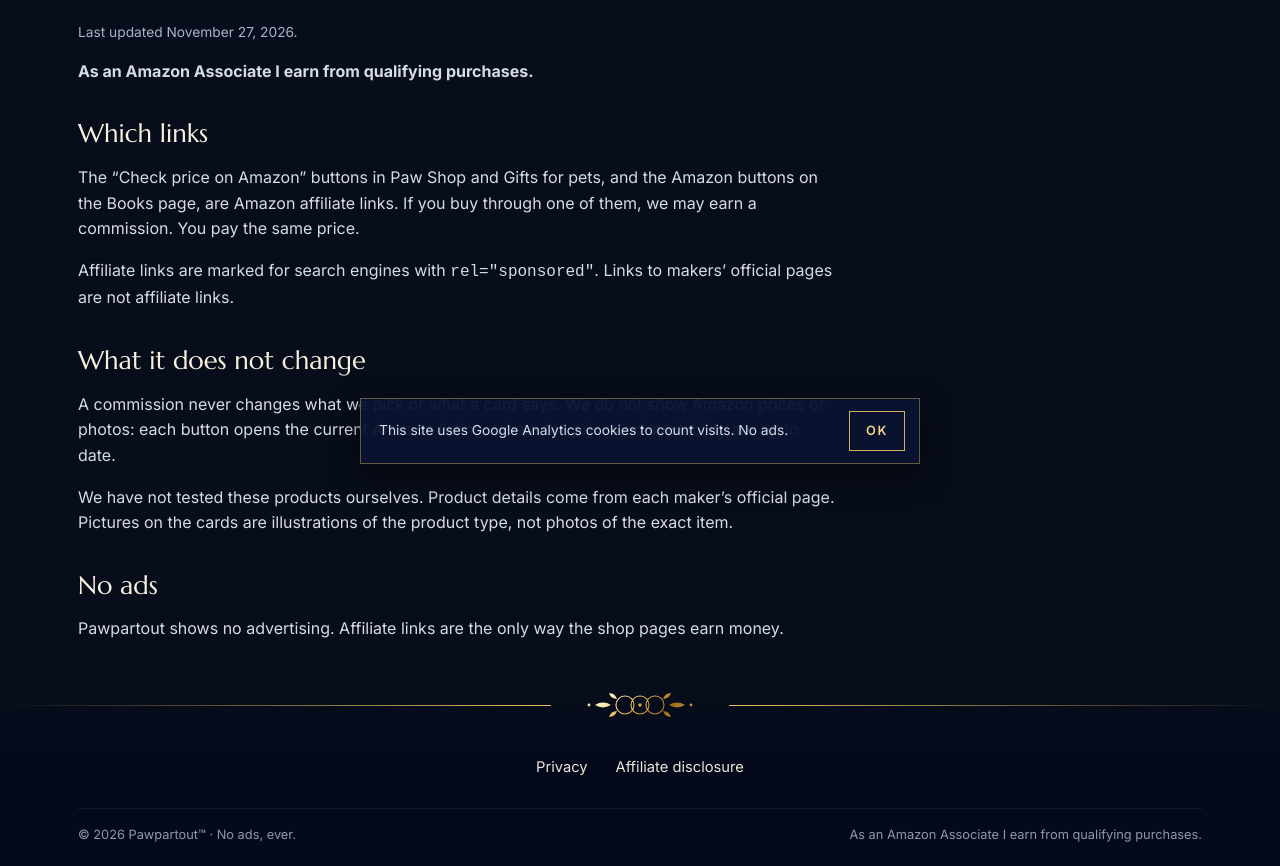
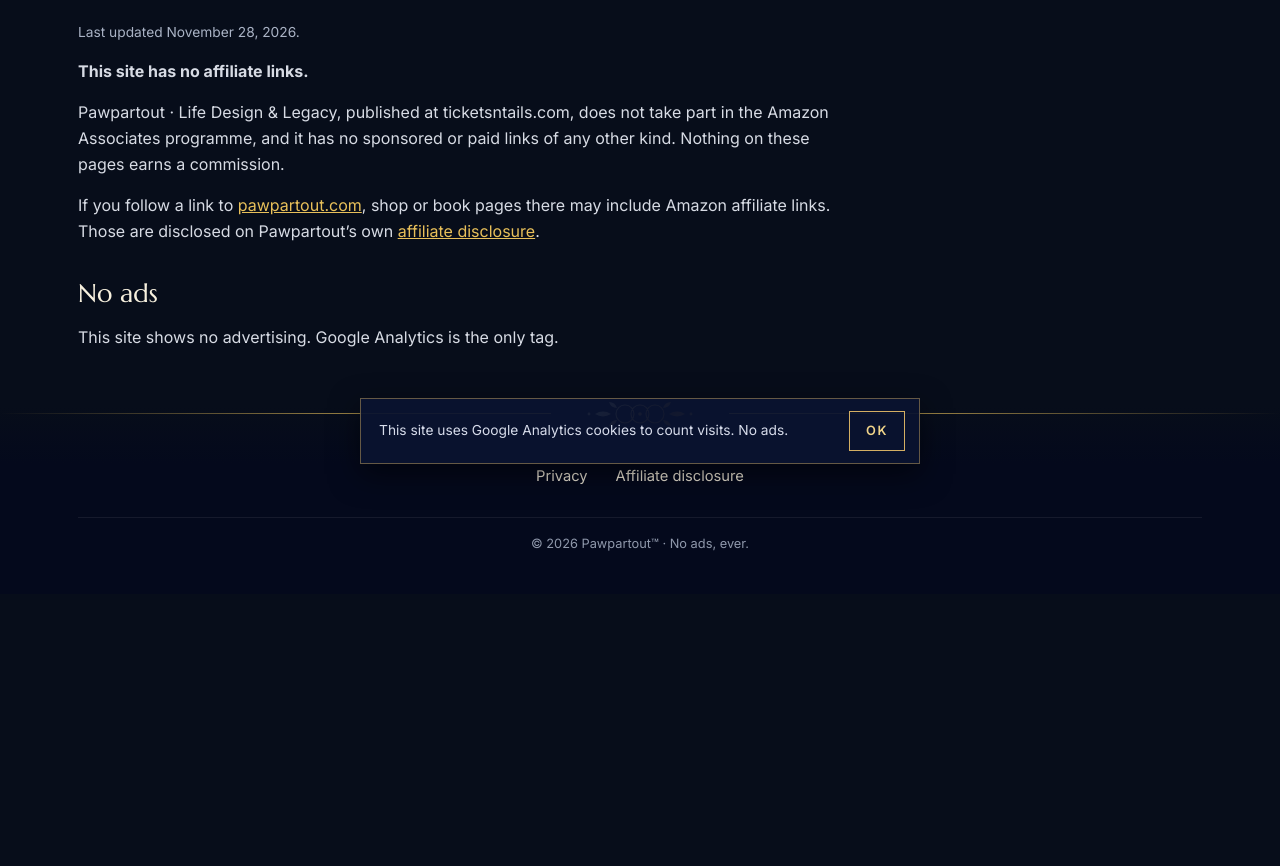
Before and after one commit to leejaeml2309-alt/ticketsntails-site, a plain HTML site: page affiliate-disclosure/index.html in a window 1280 px wide. Shown: the part 324-1190 px from the top of the page. After the commit the page ends 918 px from the top, so only its background shows below. Drawn offline with Linux system fonts and the light colour scheme.

Commit message:
Preview fixes: drop Amazon footer line, distinct Lili linocut, update dated copy.
Remove the Amazon Associates sentence from every TNT footer (this site has
no Amazon links). Keep /affiliate-disclosure/ and rewrite it to say there
are no affiliate links here. Replace the reused Meet Future crop on the
Legacy card with a new linocut of Lili alone beside a bowl. Retarget the
dated Meet Future sentences and point checklist and camping notes to their
live destinations.

```diff
--- a/affiliate-disclosure/index.html
+++ b/affiliate-disclosure/index.html
@@ -4,10 +4,10 @@
 <meta charset="utf-8">
 <meta name="viewport" content="width=device-width,initial-scale=1">
 <title>Affiliate disclosure · Pawpartout</title>
-<meta name="description" content="How Pawpartout earns from Amazon affiliate links on its shop pages, and what that never changes.">
+<meta name="description" content="This site has no affiliate links. ticketsntails.com does not take part in the Amazon Associates programme.">
 <link rel="canonical" href="https://ticketsntails.com/affiliate-disclosure/">
 <meta property="og:title" content="Affiliate disclosure · Pawpartout">
-<meta property="og:description" content="How Pawpartout earns from Amazon affiliate links on its shop pages, and what that never changes.">
+<meta property="og:description" content="This site has no affiliate links. ticketsntails.com does not take part in the Amazon Associates programme.">
 <meta property="og:type" content="article">
 <meta property="og:site_name" content="Pawpartout">
 <meta property="og:url" content="https://ticketsntails.com/affiliate-disclosure/">
@@ -57,19 +57,15 @@
 <section class="pp-hero metal-gold" aria-labelledby="h1"><div>
 <p class="pp-eyebrow">Fine print</p>
 <h1 id="h1"><span class="mtext">Affiliate disclosure</span></h1>
-<p class="pp-sub">How Pawpartout earns from the links on its shop pages.</p></div>
+<p class="pp-sub">This site has no affiliate links.</p></div>
 <div class="pp-medal" style="max-width:220px"><picture><source type="image/svg+xml" srcset="/mark.svg"><img src="/mark-256.png" width="220" height="220" alt=""></picture></div></section>
 <div class="pp-prose">
-<p class="upd">Last updated November 27, 2026.</p>
-<p><strong>As an Amazon Associate I earn from qualifying purchases.</strong></p>
-<h2>Which links</h2>
-<p>The “Check price on Amazon” buttons in Paw Shop and Gifts for pets, and the Amazon buttons on the Books page, are Amazon affiliate links. If you buy through one of them, we may earn a commission. You pay the same price.</p>
-<p>Affiliate links are marked for search engines with <code>rel="sponsored"</code>. Links to makers’ official pages are not affiliate links.</p>
-<h2>What it does not change</h2>
-<p>A commission never changes what we pick or what a card says. We do not show Amazon prices or photos: each button opens the current Amazon listing, where the price and availability are up to date.</p>
-<p>We have not tested these products ourselves. Product details come from each maker’s official page. Pictures on the cards are illustrations of the product type, not photos of the exact item.</p>
+<p class="upd">Last updated November 28, 2026.</p>
+<p><strong>This site has no affiliate links.</strong></p>
+<p>Pawpartout · Life Design &amp; Legacy, published at ticketsntails.com, does not take part in the Amazon Associates programme, and it has no sponsored or paid links of any other kind. Nothing on these pages earns a commission.</p>
+<p>If you follow a link to <a href="https://pawpartout.com/">pawpartout.com</a>, shop or book pages there may include Amazon affiliate links. Those are disclosed on Pawpartout’s own <a href="https://pawpartout.com/affiliate-disclosure/">affiliate disclosure</a>.</p>
 <h2>No ads</h2>
-<p>Pawpartout shows no advertising. Affiliate links are the only way the shop pages earn money.</p>
+<p>This site shows no advertising. Google Analytics is the only tag.</p>
 </div>
 </main>
 <footer class="pp-foot jl-legal-foot">
@@ -79,7 +75,7 @@
 <li><a href="/privacy/">Privacy</a></li>
 <li><a href="/affiliate-disclosure/">Affiliate disclosure</a></li>
 </ul>
-<p class="legal"><span>© 2026 Pawpartout™ · No ads, ever.</span><span>As an Amazon Associate I earn from qualifying purchases.</span></p>
+<p class="legal"><span>© 2026 Pawpartout™ · No ads, ever.</span></p>
 </div>
 </footer>
 <script src="/cookie-notice.js?v=20261128" defer></script>
--- a/tnt.css
+++ b/tnt.css
@@ -46,3 +46,4 @@
  color:var(--jl-gold-hi,#f3d98f);font:600 .8rem/1 var(--jl-sans,"Inter",sans-serif);letter-spacing:.12em;cursor:pointer}
 .jl-article .jl-frame.tnt-lino{max-width:760px}
 @media (max-width:720px){.tnt-title{font-size:1.9rem}.tnt-title .tnt-t2{font-size:.8em}}
+.jl-legal-foot .legal{justify-content:center}
```
Also changed, not shown: 404.html (+1 -1 lines), about/index.html (+1 -1 lines), adapting-home-senior-pet/index.html (+1 -1 lines), claw-resistant-materials/index.html (+1 -1 lines), index.html (+1 -1 lines), integrating-pet-furniture/index.html (+1 -1 lines), legacy/index.html (+2 -2 lines), legacy/lili-itchy-face/index.html (+3 -3 lines), life-design/index.html (+1 -1 lines), preparing-your-home/index.html (+1 -1 lines), privacy/index.html (+2 -2 lines), studio/index.html (+1 -1 lines), the-designers-craft/index.html (+1 -1 lines), the-great-book/index.html (+1 -1 lines), 4 more files.
